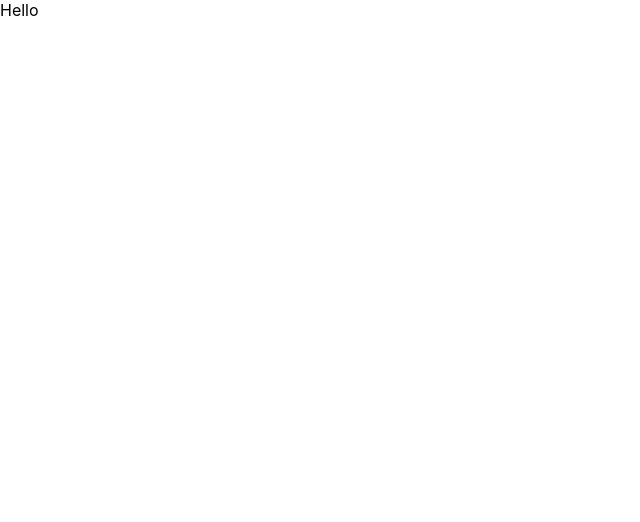
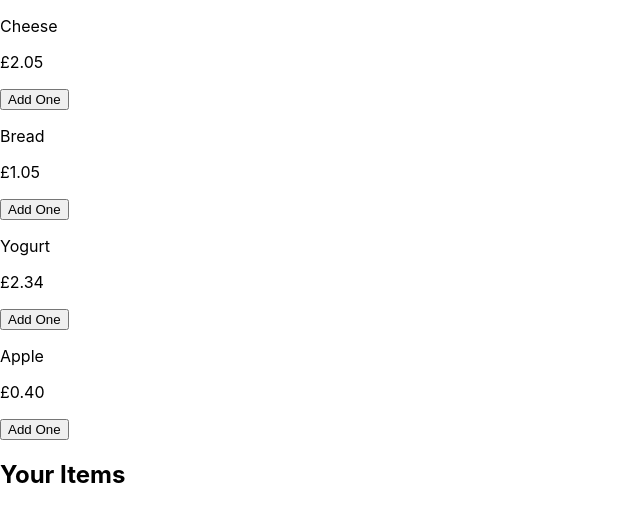
Before and after one commit to mattmegarry/react-redux-food-shop, a React (Create React App) app: page / in a window 1280 px wide. Shown: the top 522 px of the page, without its empty margins (0-640 px from the left). Built offline with nearby package versions, Linux system fonts and the light colour scheme.

Commit message:
Basic page structure

```diff
--- a/src/App.js
+++ b/src/App.js
@@ -1,7 +1,14 @@
 import React from "react";
+import FoodList from "./components/FoodList";
+import ShoppingCart from "./components/ShoppingCart";
 
 function App() {
-  return <div className="App">Hello</div>;
+  return (
+    <div className="App">
+      <FoodList />
+      <ShoppingCart />
+    </div>
+  );
 }
 
 export default App;
--- /dev/null
+++ b/src/components/Food.js
@@ -0,0 +1,14 @@
+import React from "react";
+
+const Food = props => {
+  const { name, price } = props;
+  return (
+    <div className="food">
+      <p>{name}</p>
+      <p>£{price}</p>
+      <button>Add One</button>
+    </div>
+  );
+};
+
+export default Food;
--- /dev/null
+++ b/src/components/FoodList.js
@@ -0,0 +1,15 @@
+import React from "react";
+import { foods } from "../data/foods.js";
+import Food from "./Food";
+
+const FoodList = () => {
+  return (
+    <div className="food-list">
+      {foods.map(food => (
+        <Food name={food.name} price={food.price} />
+      ))}
+    </div>
+  );
+};
+
+export default FoodList;
--- /dev/null
+++ b/src/components/ShoppingCart.js
@@ -0,0 +1,11 @@
+import React from "react";
+
+const ShoppingCart = () => {
+  return (
+    <div className="shopping-cart">
+      <h2>Your Items</h2>
+    </div>
+  );
+};
+
+export default ShoppingCart;
--- /dev/null
+++ b/src/data/foods.js
@@ -0,0 +1,6 @@
+export const foods = [
+  { name: "Cheese", price: "2.05" },
+  { name: "Bread", price: "1.05" },
+  { name: "Yogurt", price: "2.34" },
+  { name: "Apple", price: "0.40" }
+];
```
